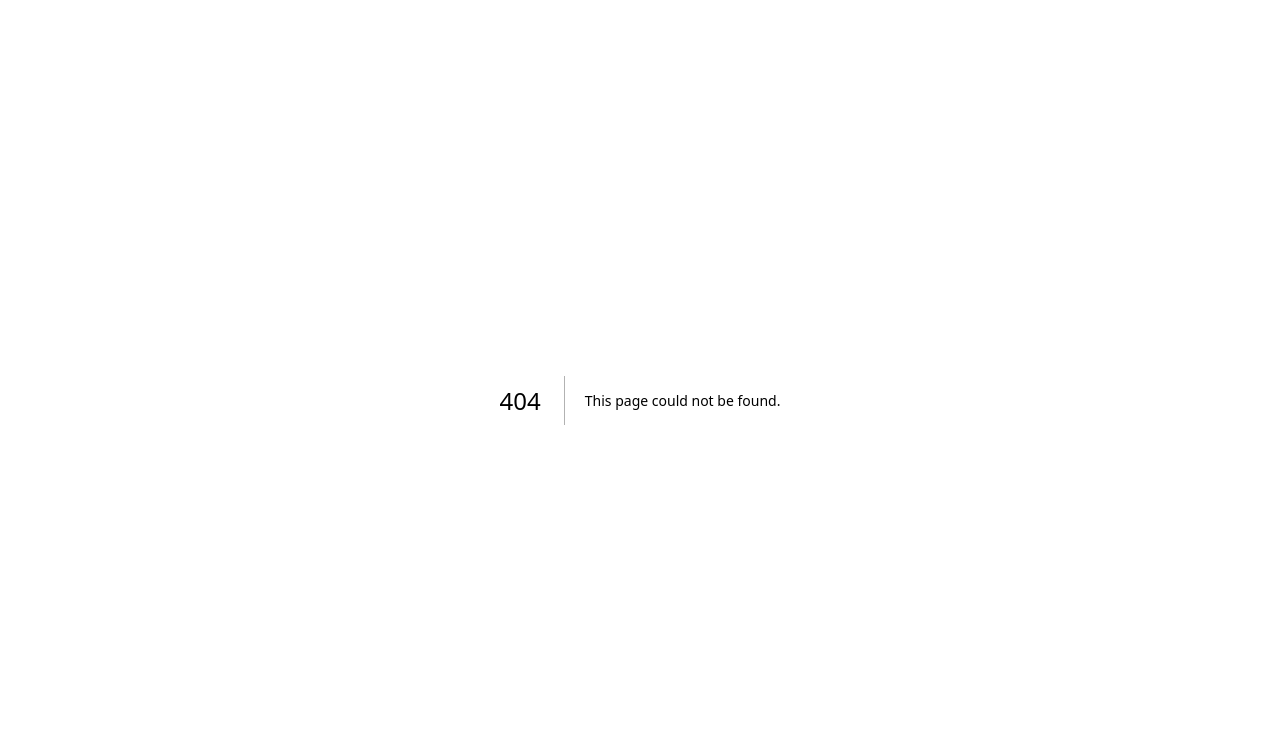
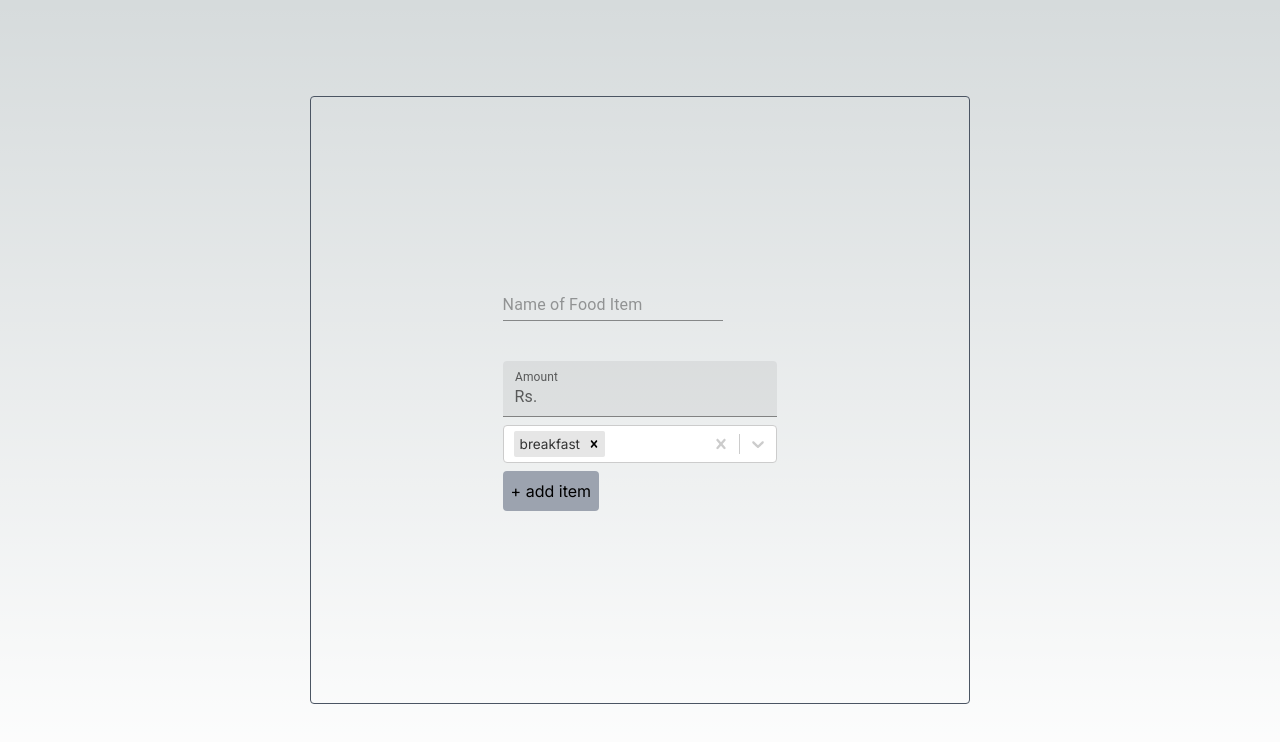
Before and after one commit to captain-Arvoy/restaurent-booking-system, a Next.js app: page /admin in a window 1280 px wide. Before the commit this address had no page. Shown: the top 742 px of the page. Built offline with nearby package versions, Linux system fonts and the light colour scheme.

Commit message:
added admin page, will now use redux for global state management

```diff
--- a/package.json
+++ b/package.json
@@ -19,7 +19,8 @@
     "prisma": "^5.7.1",
     "react": "^18",
     "react-calendar": "^4.7.0",
-    "react-dom": "^18"
+    "react-dom": "^18",
+    "react-select": "^5.8.0"
   },
   "devDependencies": {
     "@types/node": "^20",
--- /dev/null
+++ b/src/app/admin/page.tsx
@@ -0,0 +1,6 @@
+import ItemInputForm from '@/components/itemInputForm'
+export default function admin() {
+    return (
+        <ItemInputForm />
+    )
+}
--- /dev/null
+++ b/src/app/api/admin/insertFood/route.ts
@@ -0,0 +1,5 @@
+import { NextRequest } from "next/server";
+export async function POST(request:NextRequest){
+    // const reqBody = await request.json();
+    console.log(request);
+}
--- a/src/app/layout.tsx
+++ b/src/app/layout.tsx
@@ -5,7 +5,7 @@ import './globals.css'
 const inter = Inter({ subsets: ['latin'] })
 
 export const metadata: Metadata = {
-  title: 'Create Next App',
+  title: 'Restaurent Booking',
   description: 'Generated by create next app',
 }
 
--- a/src/app/page.tsx
+++ b/src/app/page.tsx
@@ -1,5 +1,5 @@
 import Image from 'next/image'
-import Calendar from '@/components/calendar/calendar'
+import Calendar from '@/components/calendar'
 import Login from '@/app/login/page'
 export default function Home() {
   return (
--- a/src/app/signup/page.tsx
+++ b/src/app/signup/page.tsx
@@ -3,6 +3,7 @@ import {useState} from 'react'
 import TextField from '@mui/material/TextField'
 import Button from '@mui/material/Button'
 import Image from 'next/image'
+import MultiValueSelector from '@/components/multiValueMenu'
 const onSignup = ()=>{
     console.log("signed Up!")
 }
@@ -19,6 +20,7 @@ export default function signUp (){
     return(
         <>
         <div className='flex flex-col items-center justify-center py-2 min-h-screen'>
+
             <Image
                 src="/lock.png"
                 width={50}
--- a/src/components/calendar/calendar.tsx
+++ b/src/components/calendar.tsx
@@ -5,7 +5,11 @@ import 'react-calendar/dist/Calendar.css'
 import { add, format } from 'date-fns'
 import { STORE_OPENING_TIME, STORE_CLOSING_TIME, INTERVAL } from '@/config/config'
 export default function Calendar() {
-    const [date, setDate] = useState({
+    interface typeDate {
+        justDate: Date | null;
+        dateTime: Date | null;
+    }
+    const [date, setDate] = useState<typeDate>({
         justDate: null,
         dateTime: null
     })
@@ -20,7 +24,7 @@ export default function Calendar() {
         const beginning = add(justDate, { hours: STORE_OPENING_TIME })
         const end = add(justDate, { hours: STORE_CLOSING_TIME })
         const interval = INTERVAL
-        const times = []
+        const times:Date[] = []
         for (let i = beginning; i < end; i = add(i, { minutes: interval })) {
             times.push(i)
         }
--- /dev/null
+++ b/src/components/itemInputForm.tsx
@@ -0,0 +1,49 @@
+"use client"
+import { useState } from "react";
+import Input from '@mui/material/Input'
+import MenuSelector from '@/components/multiValueMenu'
+import InputLabel from '@mui/material/InputLabel'
+import FilledInput from '@mui/material/FilledInput'
+import InputAdornment from '@mui/material/InputAdornment'
+import FormControl from '@mui/material/FormControl'
+import LoadingButton from '@mui/material/LoadingButton'
+import axios from 'axios'
+export default function ItemInputForm() {
+    const handleSubmit = ()=>{
+        const response = axios.post('/api/admin/insertFood',)
+    }
+    interface item {
+        name: string;
+        price: string;
+        label: string;
+    }
+    const [submitState, setSubmitState] = useState<boolean>(false)
+    const [foodDetail, setFoodDetail] = useState<item>({
+        name: '',
+        price: '',
+        label: ''
+    })
+    return (
+        <div className="flex flex-col min-h-screen items-center justify-center ">
+            <form className='border border-gray-600 p-48 rounded flex flex-col gap-2'>
+                <div><Input placeholder="Name of Food Item" id="food-name" value={foodDetail.name} onChange={(e) => setFoodDetail({...foodDetail,name: e.target.value})} /></div><br />
+                <div><FormControl variant="filled" >
+                    <InputLabel htmlFor="filled-adornment-amount">Amount</InputLabel>
+                    <FilledInput
+                        id="filled-adornment-amount"
+                        startAdornment={<InputAdornment position="start">Rs.</InputAdornment>}
+                        value={foodDetail.price}
+                        onChange={(e) => setFoodDetail({...foodDetail, price: e.target.value})}
+                    />
+                </FormControl></div>
+                <div><MenuSelector /></div>
+                <div>{ submitState?
+                    (<LoadingButton loading variant="outlined">
+                    Submit
+                  </LoadingButton>):
+                  <button type="submit" className="p-2 bg-gray-400 rounded" onSubmit={handleSubmit}>+ add item</button>}</div>
+            </form>
+        </div>
+    );
+
+}
--- /dev/null
+++ b/src/components/multiValueMenu.tsx
@@ -0,0 +1,40 @@
+"use client"
+import React, { useState } from 'react';
+import Select, { ValueType } from 'react-select';
+
+const MenuSelector: React.FC = () => {
+  const [selectedFilter, setSelectedFilter] = useState<option[]>([]);
+
+  type option = {
+    value: string;
+    label: string;
+  };
+
+  const options: option[] = [
+    { value: "breakfast", label: "breakfast" },
+    { value: "lunch", label: "lunch" },
+    { value: "snacks", label: "snacks" },
+    { value: "starter", label: "starter" },
+    { value: "dessert", label: "dessert" },
+  ];
+
+  const handleSelection = (selected: ValueType<option>) => {
+    // Ensure the selected value is an array of options
+    if (Array.isArray(selected)) {
+      setSelectedFilter(selected);
+    }
+  };
+
+  return (
+    <div className="">
+      <Select
+        defaultValue={options[0]}
+        onChange={handleSelection}
+        options={options}
+        isMulti
+      />
+    </div>
+  );
+};
+
+export default MenuSelector;
--- /dev/null
+++ b/src/db/connect.ts
@@ -0,0 +1,4 @@
+
+
+
+export {}
```
Also changed, not shown: src/middleware_.ts (added, +13 -0 lines), src/db/connect.js (deleted), 1 other file (tests, documents, lock files or other folders).
